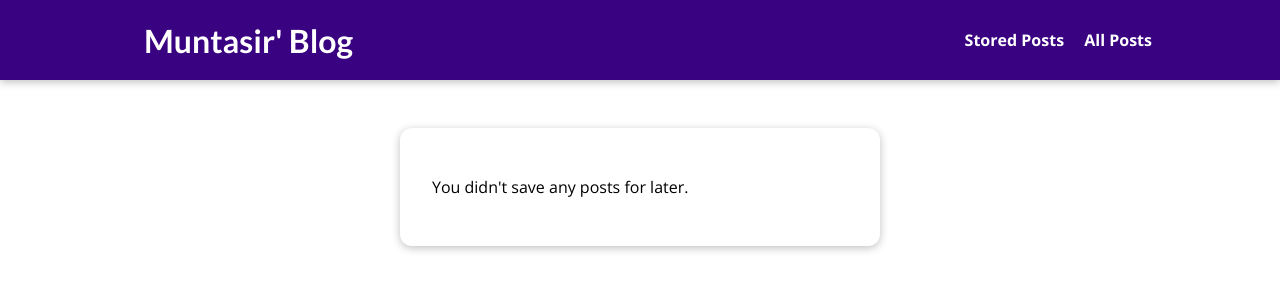
After one commit to Muntasir2179/django-web-dev, a Django app: page /read-later in a window 1280 px wide. The commit adds this page. Shown: the top 300 px of the page. Run offline with Django 5.2, Linux system fonts and the light colour scheme.

Commit message:
added read later feature for posts using session in a new class based view to render a new page containing the list of post selected for read later

```diff
--- /dev/null
+++ b/blog/static/blog/stored-posts.css
@@ -0,0 +1,39 @@
+#main-navigation {
+    background-color: #390281;
+    box-shadow: 0 2px 8px rgba(0, 0, 0, 0.25);
+}
+
+#stored-posts {
+    margin: 8rem auto 3rem auto;
+    padding: 2rem;
+    border-radius: 12px;
+    box-shadow: 0 2px 8px rgba(0, 0, 0, 0.25);
+    background-color: white;
+    width: 90%;
+    max-width: 30rem;
+}
+
+#stored-posts ul {
+    list-style: none;
+    margin: 0;
+    padding: 0;
+}
+
+#stored-posts li {
+    margin: 1rem 0;
+}
+
+#stored-posts a {
+    display: block;
+    padding: 1rem;
+    width: 100%;
+    text-decoration: none;
+    border: 1px solid #ccc;
+    color: #1b1b1b;
+    font-weight: bold;
+}
+
+#stored-posts a:hover,
+#stored-posts a:active {
+    background-color: #ccc;
+}
--- /dev/null
+++ b/blog/templates/blog/stored-posts.html
@@ -0,0 +1,23 @@
+{% extends "base.html" %}
+{% load static %}
+
+{% block title %}
+My Stored Posts
+{% endblock %}
+
+{% block css_files %}
+<link rel="stylesheet" href="{% static "blog/stored-posts.css" %}">
+{% endblock %}
+
+{% block content %}
+  <section id="stored-posts">
+    {% if not has_posts %}
+      <p>You didn't save any posts for later.</p>
+    {% endif %}
+    <ul>
+      {% for post in posts %}
+        <li><a href="{% url "post-detail-page" post.slug %}">{{ post.title }}</a></li>
+      {% endfor %}
+    </ul>
+  </section>
+{% endblock %}
--- a/blog/urls.py
+++ b/blog/urls.py
@@ -5,7 +5,8 @@ from . import views
 urlpatterns = [
     path("", view=views.StartingPageView.as_view(), name="starting-page"),
     path("post", view=views.PostsView.as_view(), name="posts-page"),
-    path("post/<slug:slug>", view=views.SinglePostView.as_view(), name="post-detail-page")
+    path("post/<slug:slug>", view=views.SinglePostView.as_view(), name="post-detail-page"),
+    path("read-later", view=views.ReadLaterView.as_view(), name="read-later"),
 ]
 
 
--- a/blog/views.py
+++ b/blog/views.py
@@ -29,13 +29,24 @@ class PostsView(ListView):
 
 
 class SinglePostView(View):
+    # function to find out whether currently rendering post is in the stored posts session or not
+    def is_stored_post(self, request, post_id):
+        stored_posts = request.session.get("stored_posts")
+        if stored_posts is not None:
+          is_saved_for_later = post_id in stored_posts
+        else:
+          is_saved_for_later = False
+
+        return is_saved_for_later
+
     def get(self, request, slug):
         post = Post.objects.get(slug=slug)
         context = {
             "post": post,
             "post_tags": post.tags.all(),
             "comment_form": CommentForm(),
-            "comments": post.comments.all().order_by("-id")
+            "comments": post.comments.all().order_by("-id"),
+            "saved_for_later": self.is_stored_post(request, post.id)   # additional data to specify whether the post is stored for read later or not
         }
         return render(request=request, template_name="blog/post-detail.html", context=context)
 
@@ -53,6 +64,42 @@ class SinglePostView(View):
             "post": post,
             "post_tags": post.tags.all(),
             "comment_form": comment_form,
-            "comments": post.comments.all().order_by("-id")
+            "comments": post.comments.all().order_by("-id"),
+            "saved_for_later": self.is_stored_post(request, post.id)   # additional data to specify whether the post is stored for read later or not
         }
         return render(request=request, template_name="blog/post-detail.html", context=context)
+
+
+class ReadLaterView(View):
+    def get(self, request):
+        stored_posts = request.session.get("stored_posts")
+        context = {}
+
+        # building the context containing the read later posts fetched from session
+        if stored_posts is None or len(stored_posts) == 0:
+            context["posts"] = []
+            context["has_posts"] = False
+        else:
+            posts = Post.objects.filter(id__in=stored_posts)
+            context["posts"] = posts
+            context["has_posts"] = True
+
+        return render(request=request, template_name="blog/stored-posts.html", context=context)
+
+    def post(self, request):
+        stored_posts = request.session.get("stored_posts")   # trying to access the stored_posts session variable
+
+        # if stored_posts variable not created in the session then create it
+        if stored_posts is None:
+            stored_posts = []
+
+        post_id = int(request.POST["post_id"])   # fetching the post id from the request as it is sent via a hidden input filed
+
+        # append the post_id to the stored_posts
+        if post_id not in stored_posts:
+            stored_posts.append(post_id)
+        else:
+            stored_posts.remove(post_id)
+
+        request.session["stored_posts"] = stored_posts   # keeping the selected post into the stored_posts session variable
+        return HttpResponseRedirect("/")   # redirecting to the current post detail page
--- a/static/app.css
+++ b/static/app.css
@@ -35,6 +35,7 @@ h3 {
     text-decoration: none;
     color: white;
     font-weight: bold;
+    margin-left: 1rem;
 }
 
 #main-navigation a:hover,
--- a/templates/base.html
+++ b/templates/base.html
@@ -14,6 +14,7 @@
     <header id="main-navigation">
         <h1><a href="{% url "starting-page" %}">Muntasir' Blog</a></h1>
         <nav>
+            <a href="{% url "read-later" %}">Stored Posts</a>
             <a href="{% url "posts-page" %}">All Posts</a>
         </nav>
     </header>
```
Also changed, not shown: blog/static/blog/post-detail.css (+19 -0 lines), blog/templates/blog/post-detail.html (+13 -0 lines).
